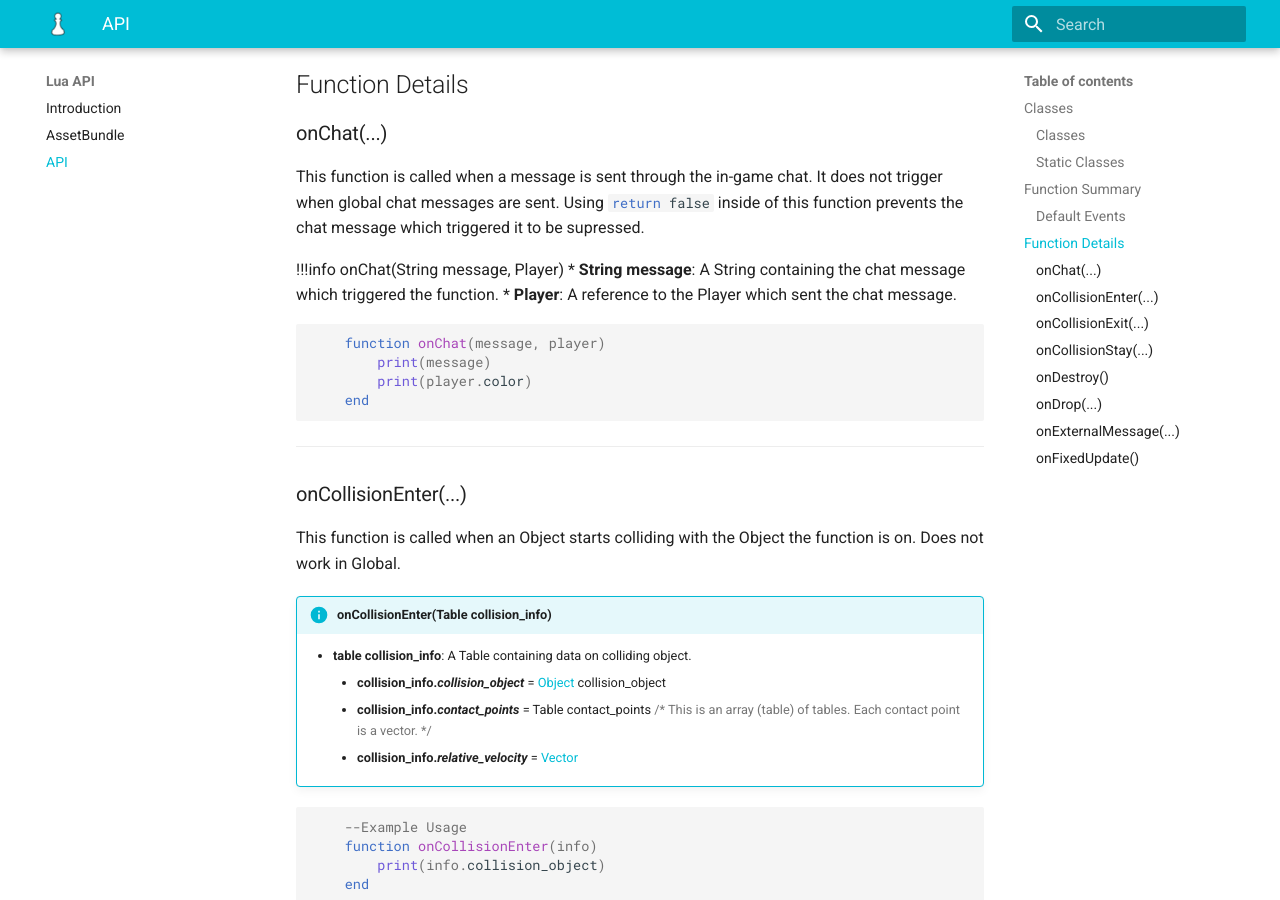
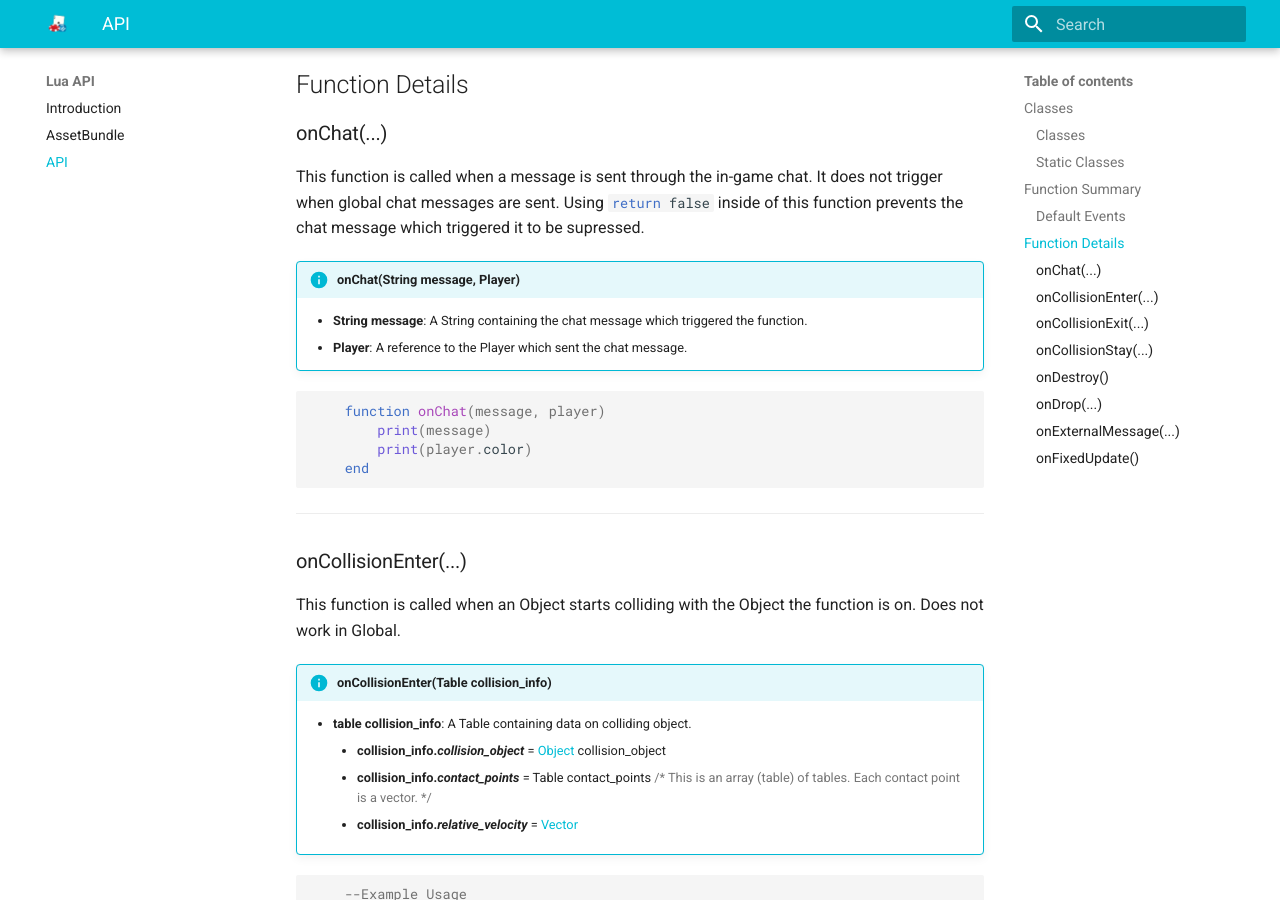
Before and after one commit to MisterStump/TTS-Scripting-Doc, an MkDocs documentation site: the page built from docs/api.md, in a window 1280 px wide and 900 px high, scrolled down 1716 px. Built offline with MkDocs 1.6.1 and Material for MkDocs 9.7.7, drawn with Linux system fonts in a browser that asks for light colours; old or Windows-style settings are respelled for this version of MkDocs.

Commit message:
Initial Commit

````diff
--- a/docs/api.md
+++ b/docs/api.md
@@ -51,9 +51,9 @@ onFixedUpdate() | Called **every physics tick** (90 times a second). This is a f
 
 This function is called when a message is sent through the in-game chat. It does not trigger when global chat messages are sent. Using `#!lua return false` inside of this function prevents the chat message which triggered it to be supressed.
 
-!!!info onChat(String message, Player)
-	* **String message**: A String containing the chat message which triggered the function.
-	* **Player**: A reference to the Player which sent the chat message.
+!!!info "onChat(String message, Player)"
+    * **String message**: A String containing the chat message which triggered the function.
+    * **Player**: A reference to the Player which sent the chat message.
 
 ``` Lua
     function onChat(message, player)
--- a/mkdocs.yml
+++ b/mkdocs.yml
@@ -6,8 +6,8 @@ theme:
     accent: 'cyan'
   feature:
     tabs: true
-  logo: 'img/pawn_outlined.png'
-  favicon: 'img/pawn_outlined.png'
+  logo: 'img/TSIcon.png'
+  favicon: 'img/TSIcon.png'
 extra_css:
   - css/base.css
 markdown_extensions:
````
Also changed, not shown: docs/img/TSIcon.png (added), docs/img/table.jpg (deleted), site/404.html, site/assetbundle/index.html, site/atom/index.html, site/externaleditorapi/index.html, site/index.html, site/luaapi/index.html, site/overview/index.html.
